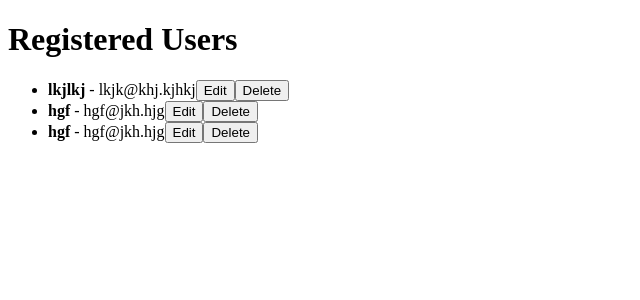
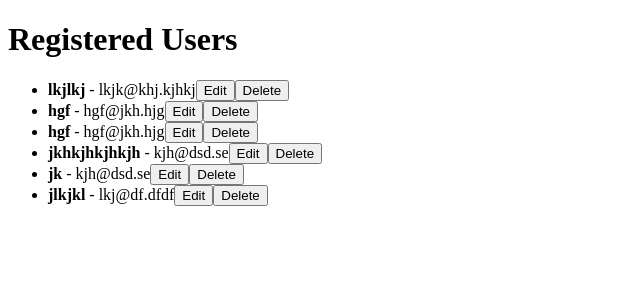
Before and after one commit to tomasis7/my-form-app, a React (Vite) app: page /profile in a window 1280 px wide. Shown: the top 300 px of the page, without its empty margins (0-640 px from the left). Built offline with nearby package versions, Linux system fonts and the light colour scheme; data requests are answered from the project's data file.

Commit message:
feat: update user data in db.json; modify ProfilePage to handle user IDs as strings and improve user editing functionality

```diff
--- a/db.json
+++ b/db.json
@@ -17,6 +17,23 @@
       "name": "hgf",
       "email": "hgf@jkh.hjg",
       "password": "jhgjhgjhgjhg"
+    },
+    {
+      "id": 1740429726503,
+      "name": "jkhkjhkjhkjh",
+      "email": "kjh@dsd.se",
+      "password": "lkjlkjlkjlk"
+    },
+    {
+      "name": "jk",
+      "email": "kjh@dsd.se",
+      "id": "6c3c"
+    },
+    {
+      "id": 1740429768574,
+      "name": "jlkjkl",
+      "email": "lkj@df.dfdf",
+      "password": "lkjlkjlkj"
     }
   ]
 }
--- a/src/pages/ProfilePage.tsx
+++ b/src/pages/ProfilePage.tsx
@@ -1,27 +1,20 @@
 import { useEffect, useState } from 'react';
-import { fetchUsers } from '../api/userService';
 import { useUserStore } from '../store/userStore';
 
 interface User {
-    id: number;
+    id: string;
     name: string;
     email: string;
 }
 
 const ProfilePage = () => {
-    const [users, setUsers] = useState<User[]>([]);
-    const { deleteUser, updateUser, fetchUsers: loadUsers } = useUserStore();
-    const [editingId, setEditingId] = useState<number | null>(null);
-    const [ editedUser, setEditedUser ] = useState({ name: '', email: '' });
+    const { users, deleteUser, updateUser, fetchUsers } = useUserStore();
+    const [editingId, setEditingId] = useState<string | null>(null);
+    const [editedUser, setEditedUser] = useState({ name: '', email: '' });
 
     useEffect(() => {
-        loadUsers();
-        const getUsers = async () => {
-            const data = await fetchUsers();
-            setUsers(data);
-        };
-        getUsers();
-    }, [loadUsers]);
+        fetchUsers();
+    }, [fetchUsers]);
 
     const handleEdit = (user: User) => {
         setEditingId(user.id);
@@ -30,12 +23,10 @@ const ProfilePage = () => {
 
     const handleUpdate = () => {
         if (editingId !== null) {
-            updateUser(editingId.toString(), editedUser);
+            updateUser(editingId, editedUser);
             setEditingId(null);
         }
     };
-
-
 
     return (
         <div>
@@ -44,27 +35,31 @@ const ProfilePage = () => {
                 <p>No users found.</p>
             ) : (
                 <ul>
-                    {users.map((user) => (
+                    {users.map((user: User) => (
                         <li key={user.id}>
                             {editingId === user.id ? (
                                 <span>
                                     <input
                                         type="text"
                                         value={editedUser.name}
-                                        onChange={(e) => setEditedUser({ ...editedUser, name: e.target.value })}
+                                        onChange={(e) =>
+                                            setEditedUser({ ...editedUser, name: e.target.value })
+                                        }
                                     />
                                     <input
                                         type="email"
                                         value={editedUser.email}
-                                        onChange={(e) => setEditedUser({ ...editedUser, email: e.target.value })}
+                                        onChange={(e) =>
+                                            setEditedUser({ ...editedUser, email: e.target.value })
+                                        }
                                     />
                                     <button onClick={handleUpdate}>Update</button>
-                                    </span>
+                                </span>
                             ) : (
                                 <span>
                                     <strong>{user.name}</strong> - {user.email}
                                     <button onClick={() => handleEdit(user)}>Edit</button>
-                                    <button onClick={() => deleteUser(user.id.toString())}>Delete</button>
+                                    <button onClick={() => deleteUser(user.id)}>Delete</button>
                                 </span>
                             )}
                         </li>
@@ -73,6 +68,6 @@ const ProfilePage = () => {
             )}
         </div>
     );
-}
+};
 
 export default ProfilePage;
```
